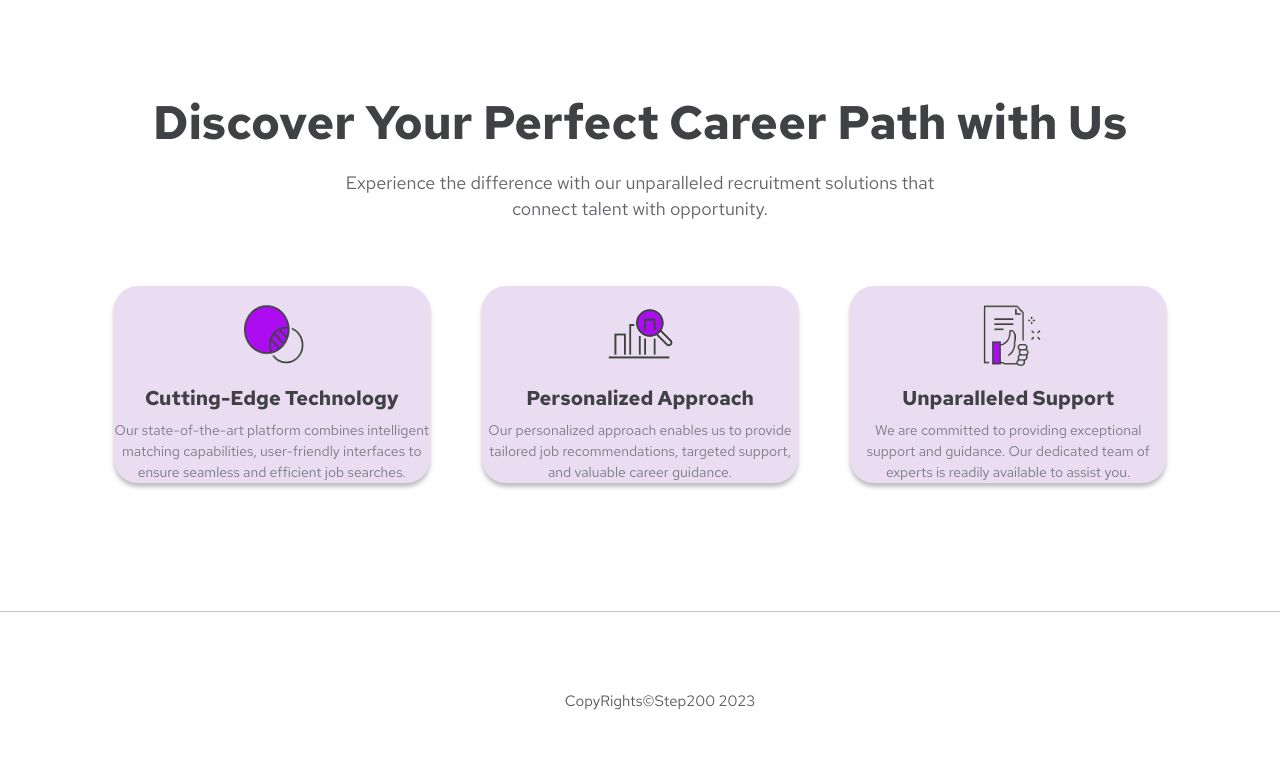
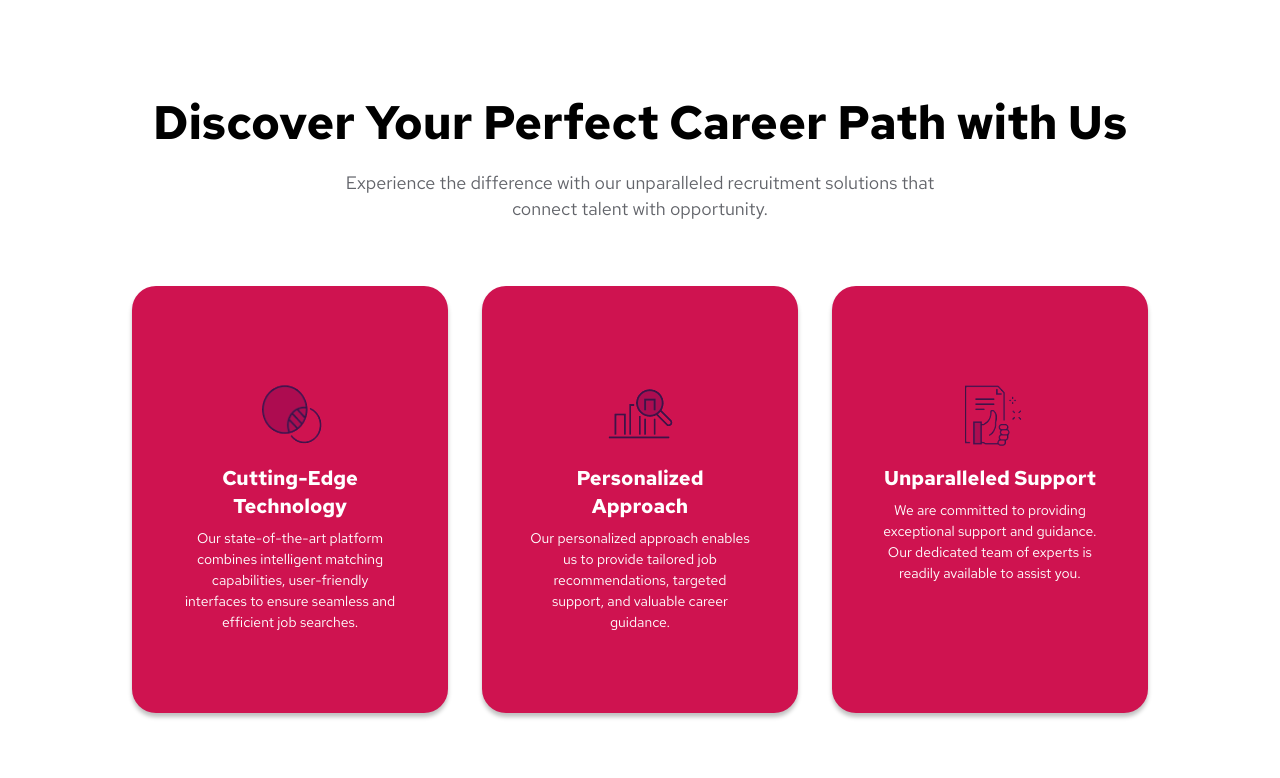
Before and after one commit to vzirshehryar/Recruitor_TeamOf2, a React (Create React App) app in the folder client/: page / in a window 1280 px wide. Shown: the part 1882-2660 px from the top of the page. Built offline with nearby package versions, Linux system fonts and the light colour scheme.

Commit message:
landing page cards

```diff
--- a/client/src/routes/Home/components/home.css
+++ b/client/src/routes/Home/components/home.css
@@ -471,7 +471,7 @@
   font-weight: 700;
   font-size: 47px;
   line-height: 48px;
-  color: #404145;
+  color: #000000;
 }
 
 .whyUsSecondHeading {
@@ -501,7 +501,7 @@
   font-weight: 700;
   font-size: 20px;
   line-height: 28px;
-  color: #404145;
+  color: white;
 }
 
 .whyUsContText {
@@ -510,7 +510,7 @@
   font-weight: 400;
   font-size: 14px;
   line-height: 21px;
-  color: #7a7d85;
+  color: white;
   padding-left: 12%;
   padding-right: 12%;
 }
@@ -522,6 +522,7 @@
   .whyUsMainHeading {
     font-size: 38px;
     line-height: 40px;
+    color: black;
   }
 
   .whyUsSecondHeading {
@@ -546,11 +547,32 @@
   }
 }
 
+.justify-content-between {
+  justify-content: space-evenly !important;
+  margin-inline: auto;
+}
+.no-mwidth {
+  padding-inline: 3rem;
+  max-width: none !important;
+  @media (min-width: 576px) {
+    max-width: 100% !important;
+  }
+  @media (min-width: 768px) {
+    max-width: 100% !important;
+  }
+  @media (min-width: 992px) {
+    max-width: 100% !important;
+  }
+}
+
 .whyUsContentCont {
   border-radius: 24px;
-  background: #eaddf1;
+  background: #CF1350;
+  color: white;
   box-shadow: 0px 4px 4px 0px rgba(0, 0, 0, 0.25);
   width: 30%;
+  padding-block: 5rem;
+  padding-inline: 3rem;
 }
 
 /* Mobile devices */
@@ -559,6 +581,7 @@
     width: 100%;
   }
   .whyUsMainHeading {
+    color: #000000;
     font-size: 30px;
     line-height: 32px;
   }
@@ -579,9 +602,11 @@
   .whyUsContHeader {
     font-size: 16px;
     line-height: 24px;
+    color: white;
   }
 
   .whyUsContText {
+    color: white;
     font-size: 10px;
     line-height: 16px;
     padding-left: 8%;
--- a/client/src/routes/company/home/Home.jsx
+++ b/client/src/routes/company/home/Home.jsx
@@ -33,6 +33,52 @@ const Home = () => {
           <img src={guyWithMic} alt="" />
         </div>
       </div>
+      <Container id="whyus" className="py-5 p-3 no-mwidth">
+        <h1
+          className="text-center whyUsMainHeading"
+        >
+          Our Approach
+        </h1>
+        <br></br>
+        <Container className="whyUsSecondHeadingCont">
+          <h2
+            className="text-center whyUsSecondHeading"
+            style={{ color: "#404145", maxWidth: "900px" }}
+          >
+            Experience the difference with our unparalleled recruitment
+            solutions that connect talent with opportunity.
+          </h2>
+        </Container>
+        <Container className="pt-5 pb-5 no-mwidth">
+          <div className="d-flex justify-content-between flex-wrap text-center p-3 gap-3">
+            <div className="whyUsContentCont">
+              <h1 className="whyUsContHeader pt-2">Understand who you are</h1>
+              <p className="whyUsContText pt-2">
+                You tell us what your DNA is and we will match you with the
+                right candidate.
+              </p>
+            </div>
+            <div className="whyUsContentCont">
+              <h1 className="whyUsContHeader pt-2">Identify your needs</h1>
+              <p className="whyUsContText pt-2">
+                What skills, but above all what qualities will make it possible
+                to establish a harmonious and positive working environment
+                between you and your future employee?
+              </p>
+            </div>
+            <div className="whyUsContentCont">
+              <h1 className="whyUsContHeader pt-2">
+                Select the right candidates
+              </h1>
+              <p className="whyUsContText pt-2">
+                Deside Recrutement favours quality over quantity. We will
+                present you with the best and the most relevant candidates to
+                match your requirement
+              </p>
+            </div>
+          </div>
+        </Container>
+      </Container>
     </div>
   );
 };
```
